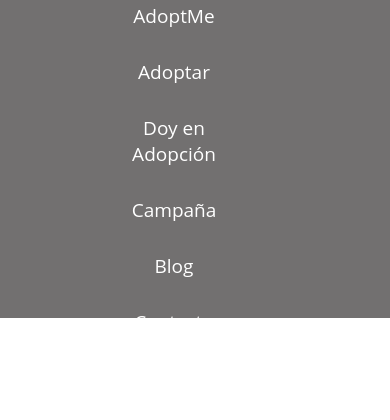
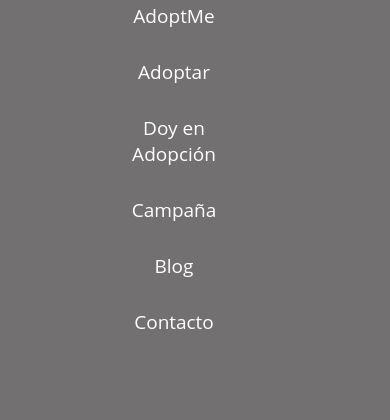
Before and after one commit to ingridArellano/TrabajoFinal, a PHP site: page /blog.php in a window 390 px wide; the page is wider, and only the part inside the window is pictured. Shown: the part 1540-1960 px from the top of that part. Before the commit the page ends 1858 px from the top of that part, so only its background shows below. Run offline with PHP 8.4, Linux system fonts and the light colour scheme.

Commit message:
cambiado

```diff
--- a/estilo-header-footer.css
+++ b/estilo-header-footer.css
@@ -60,7 +60,6 @@ nav li:hover {
 
 .main-footer {
     width: 100%;
-    min-height: 60px;
     padding-top: 30px;
     padding-bottom: 30px;
     background-color: rgb(114, 112, 112);
@@ -137,7 +136,7 @@ nav li:hover {
     .main-footer {
         display: block;
         margin: 0;
-        height: 400px;
+        bottom: 0;
     }
     .main {
         margin: 40px -21px;
```
